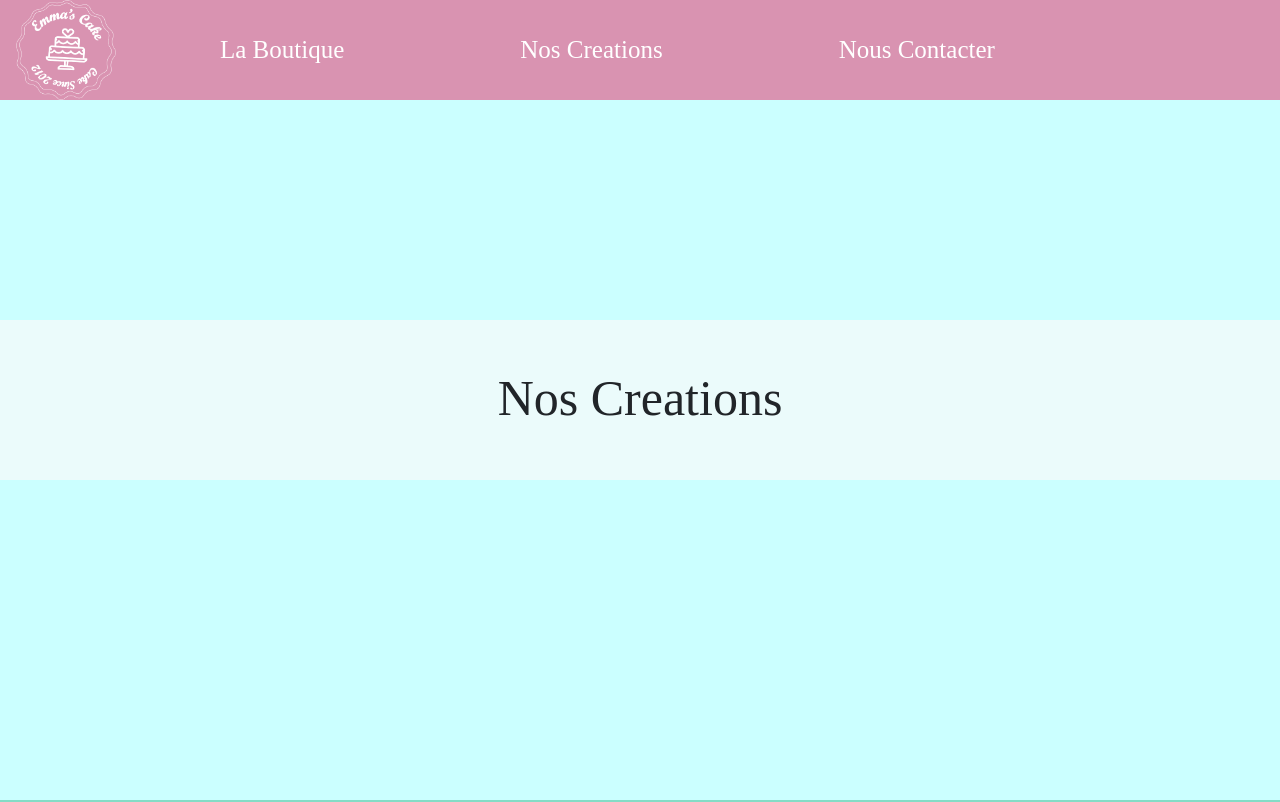
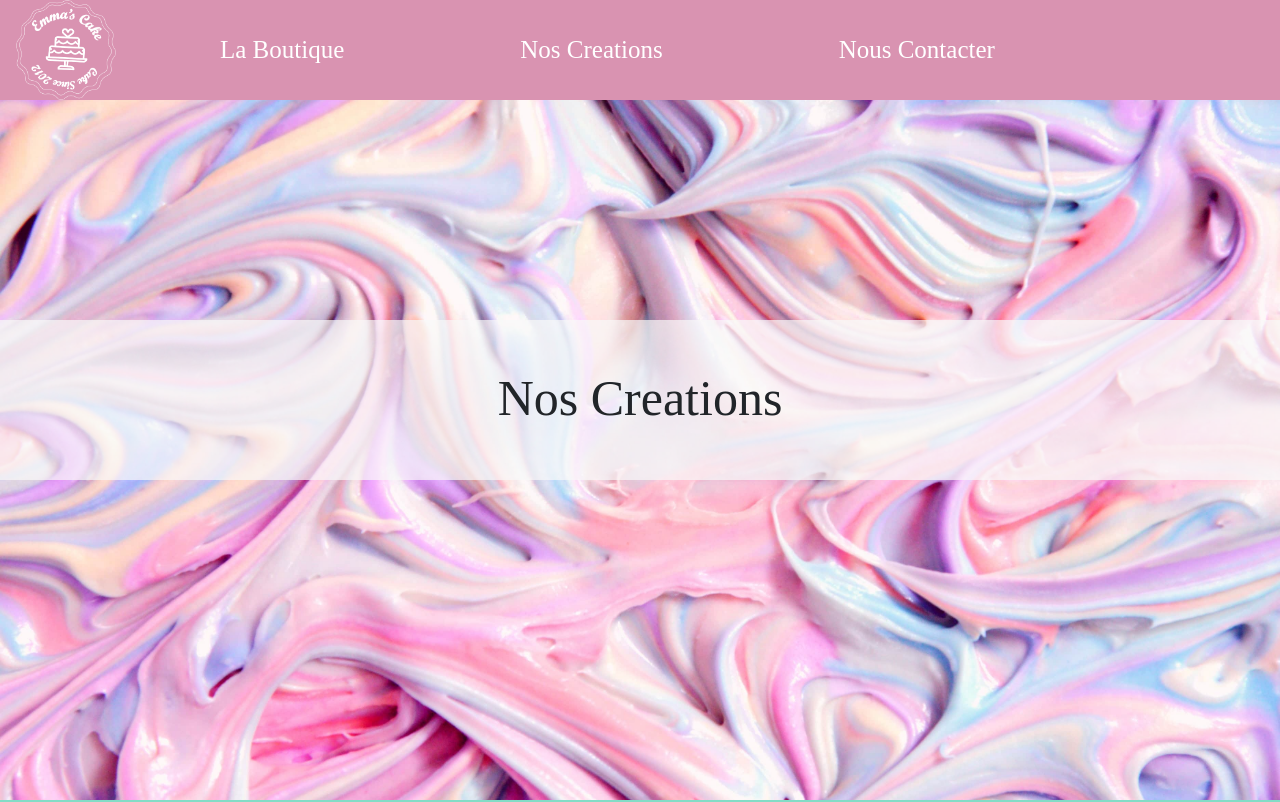
Before and after one commit to Glesska/emmascake, a plain HTML site: page index.2html.html in a window 1280 px wide. Shown: the top 802 px of the page. Drawn offline with nearby package versions, Linux system fonts and the light colour scheme; a web font is replaced by a local one.

Commit message:
Emma's Cake

```diff
--- a/assets/css/style.css
+++ b/assets/css/style.css
@@ -261,7 +261,7 @@ footer img {
 
 /*Page nos créations*/
 #cremeHeader {
-    background-image: url(assets/img/noscréa/cremeheader.jpg);
+    background-image: url(../img/noscréa/cremeheader.jpg);
     background-repeat: no-repeat;
     background-size: cover;
     background-position: center;
```
